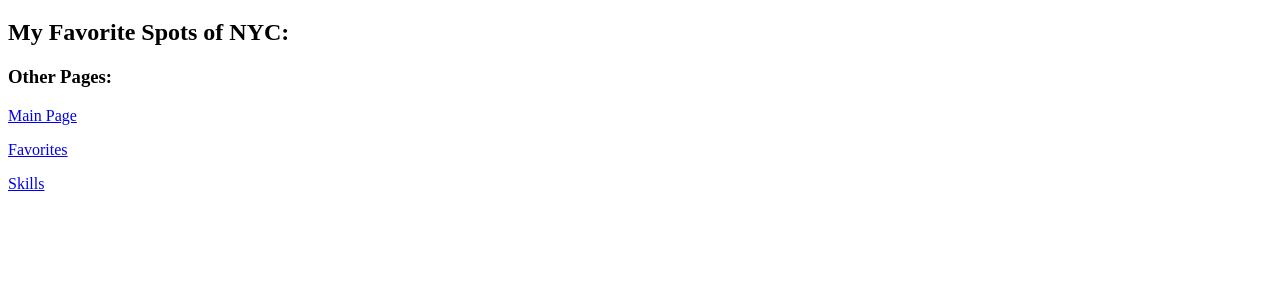
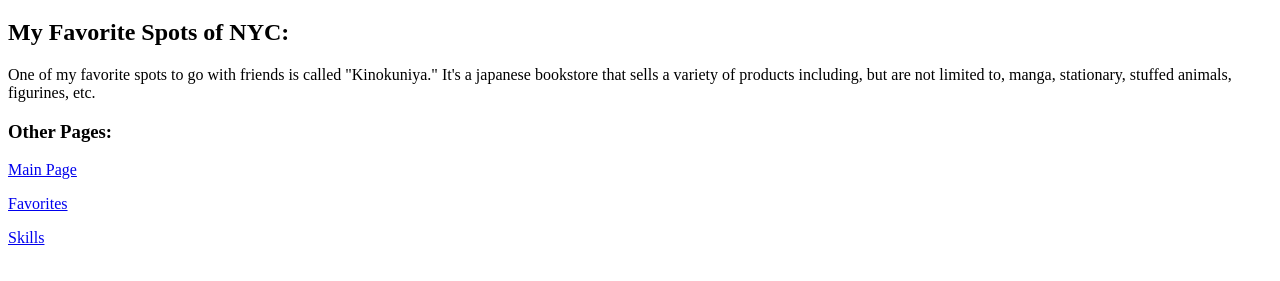
Before and after one commit to kellyjiang18/HTML, a plain HTML site: page KellyJiang/HTML Intro Website/spots.html in a window 1280 px wide. Shown: the part 61-342 px from the top of the page. Drawn offline with Linux system fonts and the light colour scheme.

Commit message:
Add files via upload

```diff
--- a/KellyJiang/HTML Intro Website/spots.html
+++ b/KellyJiang/HTML Intro Website/spots.html
@@ -10,6 +10,11 @@
     <h1>Spots</h1>
     <h2>My Favorite Spots of NYC:</h2>
 
+    One of my favorite spots to go with friends is called "Kinokuniya."
+    It's a japanese bookstore that sells a variety of products including, but are not limited to,
+    manga, stationary, stuffed animals, figurines, etc.
+
+    <!--Other Pages-->
     <div>
     <h3>Other Pages:</h3>
     <p><a href="index.html" title="Main Page">Main Page</a></p>
```
Also changed, not shown: KellyJiang/HTML Intro Website/skills.html (+1 -0 lines).
